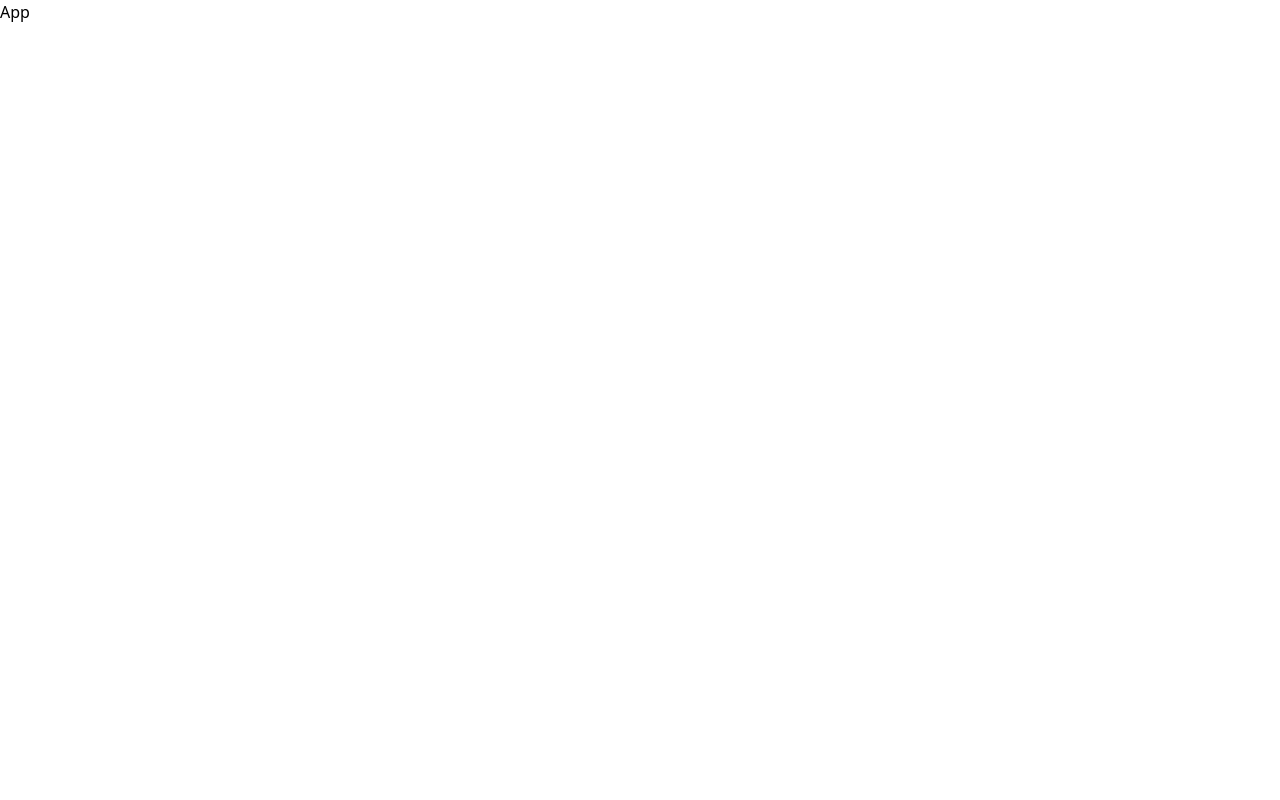
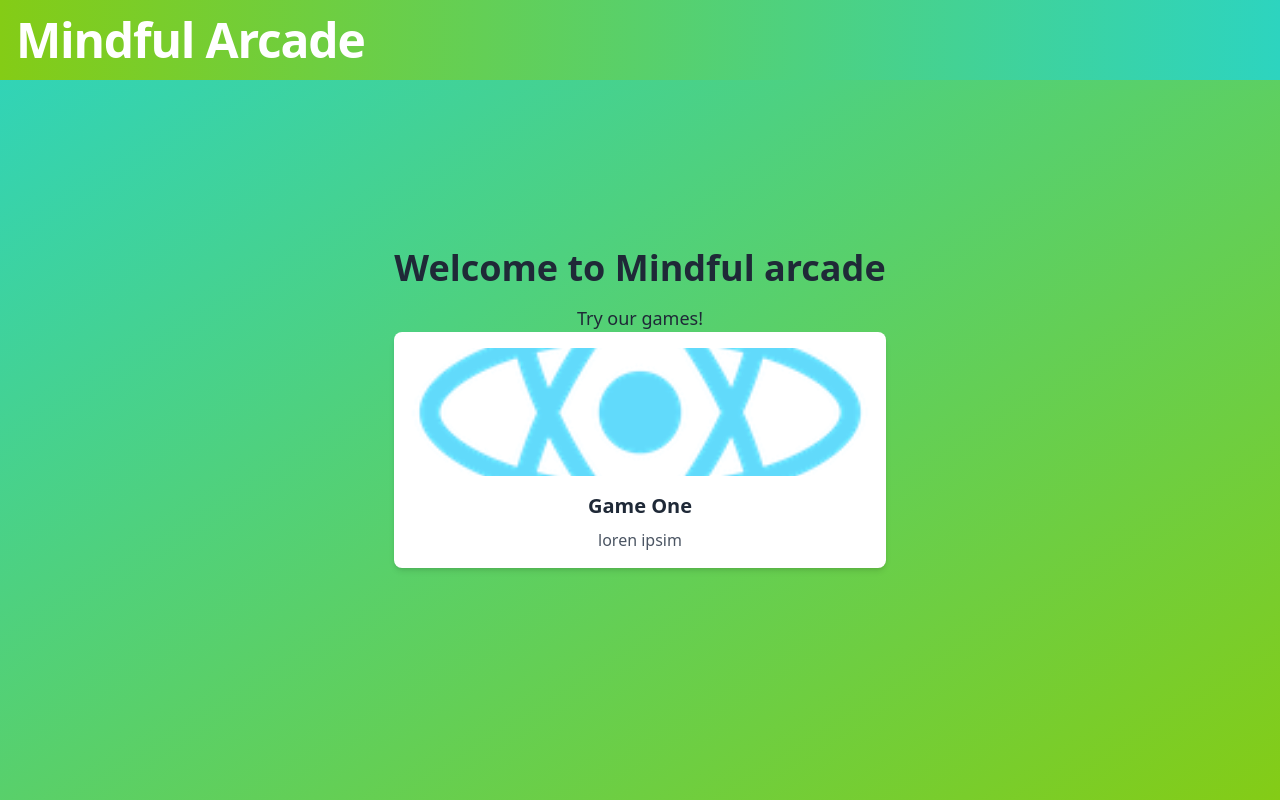
Before and after one commit to Abhinav-Chdhary/hack-o-holic-2.0, a React (Create React App) app: page / in a window 1280 px wide. Built offline with nearby package versions, Linux system fonts and the light colour scheme.

Commit message:
Titlebar, Home, card

```diff
--- a/src/App.js
+++ b/src/App.js
@@ -1,5 +1,20 @@
 import React from "react";
+import TitleBar from "./components/TitleBar";
+import Card from "./components/Card";
 
 export default function App() {
-  return <div>App</div>;
+  return (
+    <div className="min-h-screen bg-gradient-to-br from-teal-400 to-lime-500 flex flex-col items-center justify-center text-gray-800">
+      <TitleBar />
+      <div className="mt-8 text-center">
+        <h1 className="text-4xl font-bold mb-4">Welcome to Mindful arcade</h1>
+        <p className="text-lg">Try our games!</p>
+        <Card
+          title={"Game One"}
+          description={"loren ipsim"}
+          myurl={"https://abhinav-chdhary.github.io/my-portfolio/"}
+        />
+      </div>
+    </div>
+  );
 }
--- /dev/null
+++ b/src/components/Card.js
@@ -0,0 +1,17 @@
+import React from "react";
+
+export default function Card({ title, description, myurl }) {
+  return (
+    <a href={myurl}>
+      <div className="bg-white p-4 rounded-lg shadow-md mb-4">
+        <img
+          className="w-full h-32 object-cover mb-4"
+          src="/logo192.png"
+          alt="Card"
+        />
+        <div className="text-xl font-bold mb-2">{title}</div>
+        <div className="text-gray-600">{description}</div>
+      </div>
+    </a>
+  );
+}
--- /dev/null
+++ b/src/components/TitleBar.js
@@ -0,0 +1,11 @@
+import React from "react";
+
+export default function TitleBar() {
+  return (
+    <div className="bg-gradient-to-r from-lime-500 to-teal-400  text-white p-4 fixed top-0 left-0 w-full">
+      <h1 className="text-3xl md:text-4xl lg:text-5xl font-extrabold tracking-tight">
+        Mindful Arcade
+      </h1>
+    </div>
+  );
+}
```
